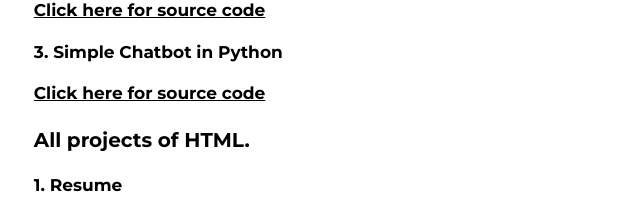
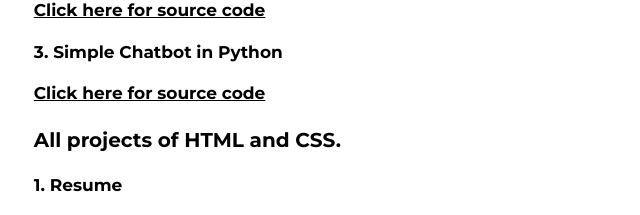
Before and after one commit to AbhishekChourasia29/AbhiWebResume, a plain HTML site: page index.html in a window 1280 px wide. Shown: the part 7617-7832 px from the top of the page, without its empty margins (479-1119 px from the left). Drawn offline with nearby package versions, Linux system fonts and the light colour scheme.

Commit message:
index.html

```diff
--- a/index.html
+++ b/index.html
@@ -366,7 +366,7 @@
                 <a href="https://github.com/AbhishekChourasia29/Simple_Chatbot"><b><li>Click here for source code</b></li></a>
               </ul>
               </ul>
-              <h4>All projects of HTML.</h4>
+              <h4>All projects of HTML and CSS.</h4>
             <ul class="w3-ul" style="font-weight: 500;font-size: 17px;">
               <li><b>1. Resume</b></li>
               <ul class="w3-ul" style="font-weight: 500;">
```
